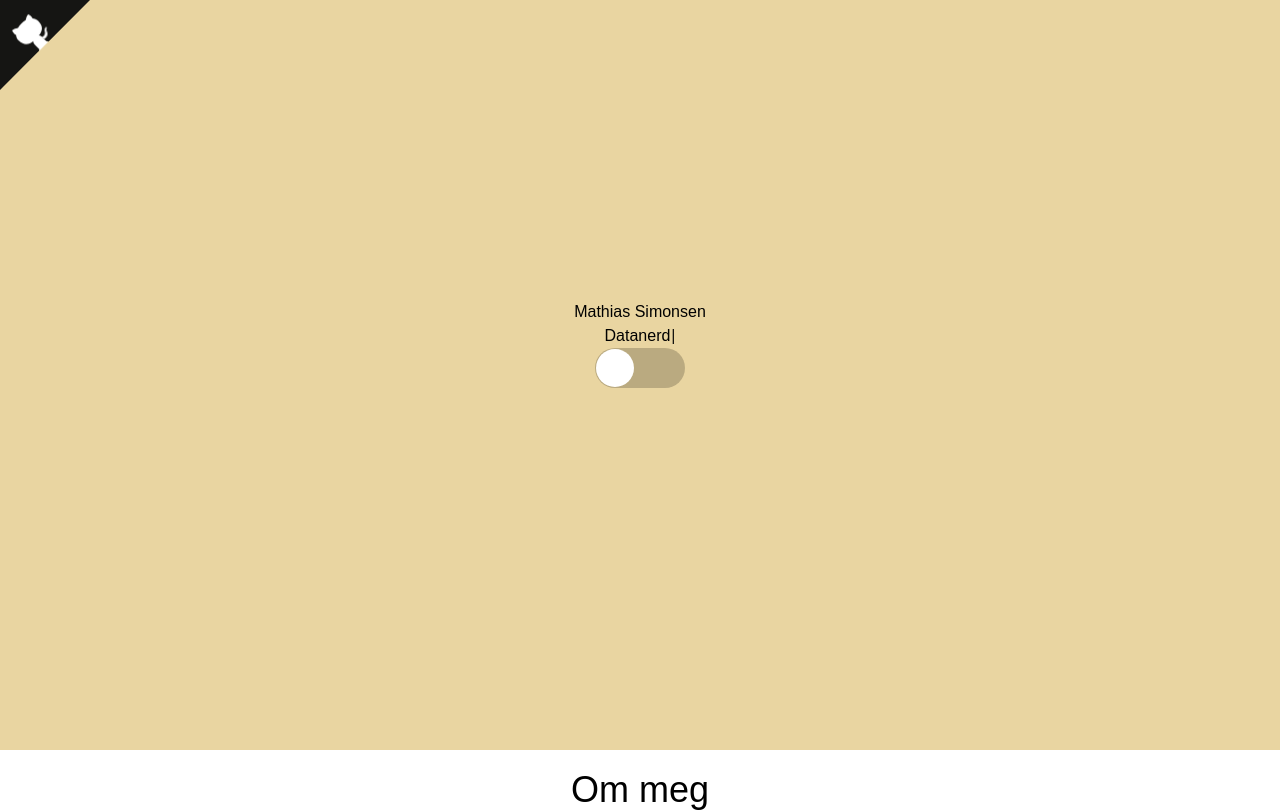
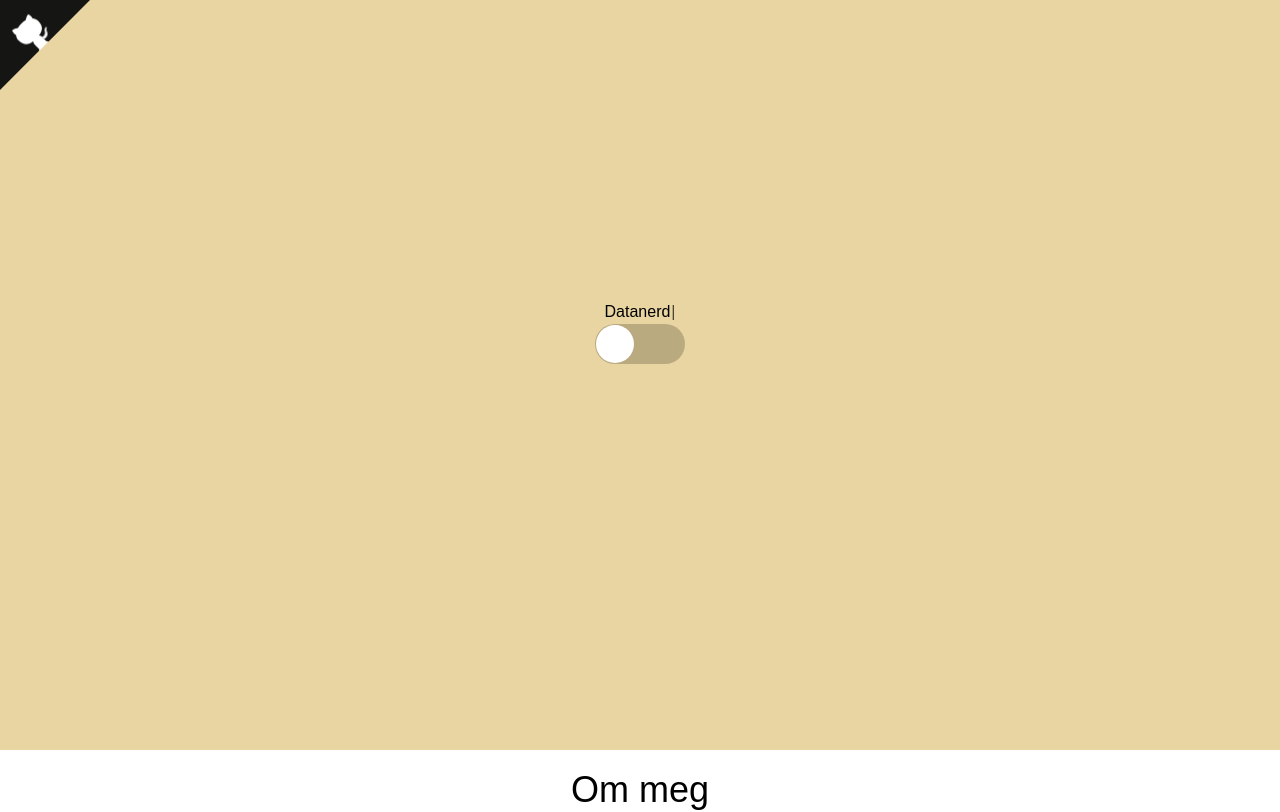
Before and after one commit to MathiasHS/portfolio, a React (Create React App) app: page / in a window 1280 px wide. Shown: the top 812 px of the page. Built offline with nearby package versions, Linux system fonts and the light colour scheme; some icons are missing.

Commit message:
footer henter datan fra props

```diff
--- a/src/App.js
+++ b/src/App.js
@@ -2,8 +2,7 @@ import React from "react";
 import Header from "./components/Header";
 import About from "./components/About";
 import Skills from "./components/Skills";
-
-// import "./App.scss";
+import { portfolioData } from "./data/portfolioData";
 import "./styles.css";
 import Footer from "./components/Footer";
 import Experience from "./components/Experience";
@@ -12,28 +11,12 @@ import Projects from "./components/Projects";
 export default function App() {
   return (
     <>
-      <Header />
-      <div className="flex items-center justify-center language">
-        <div style={{ marginRight: 15 }}>
-          <span
-            className="iconify language-icon"
-            data-icon="twemoji-flag-for-flag-norway"
-            data-inline="false"
-          ></span>
-        </div>
-        <div>
-          <span
-            className="iconify language-icon"
-            data-icon="twemoji-flag-for-flag-united-kingdom"
-            data-inline="false"
-          ></span>
-        </div>
-      </div>
-      <About />
+      <Header {...portfolioData} />
+      <About {...portfolioData} />
       <Projects />
-      <Skills icon="logos:react" height="40" name="React" />
+      {/* <Skills /> */}
       <Experience />
-      <Footer />
+      <Footer {...portfolioData} />
     </>
   );
 }
--- a/src/components/Footer.js
+++ b/src/components/Footer.js
@@ -1,36 +1,29 @@
 import React from "react";
 import { Icon } from "@iconify/react";
+import { portfolioData } from "../data/portfolioData";
 
 export default function Footer() {
+  var networks = portfolioData.basic_info.social.map((network) => {
     return (
-    <div className="flex items-center justify-center flex-col bg-primaryBlack h-40">
-      <div className="flex mb-4">
-        <a href="https://github.com/Datamus" target="_blank" rel="noreferrer">
+      <a key={network.name} href={network.url} target="_blank" rel="noreferrer">
         <Icon
-            icon="akar-icons:github-fill"
+          icon={network.icon}
           color="white"
           width="25"
           height="25"
           style={{ marginRight: 20 }}
         />
       </a>
-        <a
-          href="https://www.linkedin.com/in/mathias-simonsen-6723541a3/"
-          target="_blank"
-          rel="noreferrer"
-        >
-          <Icon
-            icon="akar-icons:linkedin-box-fill"
-            color="white"
-            width="25"
-            height="25"
-          />
-        </a>
-      </div>
+    );
+  });
 
-      <div>
-        <p className="text-white">Copyright &copy; Mathias Simonsen</p>
-      </div>
+  return (
+    <div className="flex items-center justify-center flex-col bg-primaryBlack h-40">
+      <div className="flex mb-4">{networks}</div>
+
+      <p className="text-white">
+        Copyright &copy; {portfolioData.basic_info.name}
+      </p>
     </div>
   );
 }
--- a/src/components/Header.js
+++ b/src/components/Header.js
@@ -3,7 +3,7 @@ import { Icon } from "@iconify/react";
 import Switch from "react-switch";
 import Typewriter from "typewriter-effect";
 
-export default function Header({ props }) {
+export default function Header(props) {
   const [checked, setChecked] = useState(false);
 
   function onThemeSwitchChange(checked) {
@@ -20,10 +20,11 @@ export default function Header({ props }) {
   }
 
   return (
+    <>
       <header className="h-[calc(100vh-8.75rem)]">
         <div className="flex justify-center items-center flex-col">
           <Icon icon="la:laptop-code" width="150" height="150" />
-        <p className="title-styles">Mathias Simonsen</p>
+          <p className="title-styles">{}</p>
 
           <div className="title-h-14 title-styles">
             <Typewriter
@@ -84,5 +85,22 @@ export default function Header({ props }) {
           />
         </div>
       </header>
+      <div className="flex items-center justify-center language">
+        <div style={{ marginRight: 15 }}>
+          <span
+            className="iconify language-icon"
+            data-icon="twemoji-flag-for-flag-norway"
+            data-inline="false"
+          ></span>
+        </div>
+        <div>
+          <span
+            className="iconify language-icon"
+            data-icon="twemoji-flag-for-flag-united-kingdom"
+            data-inline="false"
+          ></span>
+        </div>
+      </div>
+    </>
   );
 }
--- a/src/data/portfolioData.js
+++ b/src/data/portfolioData.js
@@ -1,61 +1,60 @@
-export const portfolioData = [{
-
+export const portfolioData = {
   basic_info: {
-        name: "Mathias Hodnsssse Simossssnsen",
+    name: "Mathias Hodne Simonsen",
     titles: "Front-end Developer",
     social: [
       {
         name: "github",
         url: "https://github.com/Datamus",
-            icon: "fab fa-github"
+        icon: "akar-icons:github-fill",
       },
       {
         name: "linkedin",
         url: "https://www.linkedin.com/in/mathias-simonsen-6723541a3/",
-            icon: "fab fa-linkedin"
-          }
+        icon: "akar-icons:linkedin-box-fill",
+      },
     ],
-        image: "image_me.jpg"
+    image: "image_me.jpg",
   },
 
   skills: {
     icons: [
       {
         name: "HTML 5",
-            icon: "fontisto:html5"
+        icon: "fontisto:html5",
       },
       {
         name: "CSS 3",
-            icon: "simple-icons:css3"
+        icon: "simple-icons:css3",
       },
       {
         name: "TypeScript",
-            icon: "file-icons:typescript-alt"
+        icon: "file-icons:typescript-alt",
       },
       {
         name: "JavaScript",
-            icon: "bxl:javascript"
+        icon: "bxl:javascript",
       },
       {
         name: "React",
-            icon: "akar-icons:react-fill"
+        icon: "akar-icons:react-fill",
       },
       {
         name: "Bootstrap",
-            icon: "akar-icons:bootstrap-fill"
+        icon: "akar-icons:bootstrap-fill",
       },
       {
         name: "MySQL",
-            icon: "fontisto:mysql"
+        icon: "fontisto:mysql",
       },
       {
         name: "Git",
-            icon: "bi:git"
+        icon: "bi:git",
       },
       {
         name: "Node.js",
-            icon: "bxl:nodejs"
+        icon: "bxl:nodejs",
       },
-        ]
-      }
-}];
+    ],
+  },
+};
```
Lines whose indentation alone changed are shown as unchanged.
